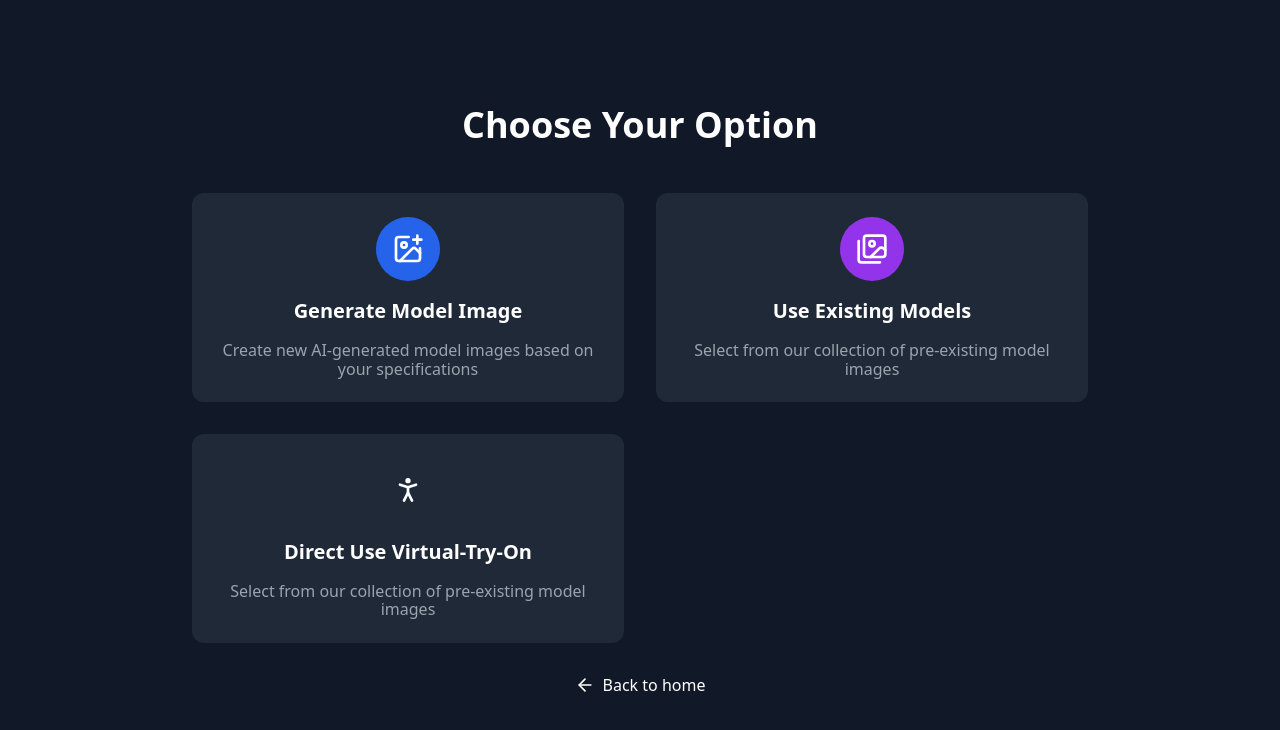
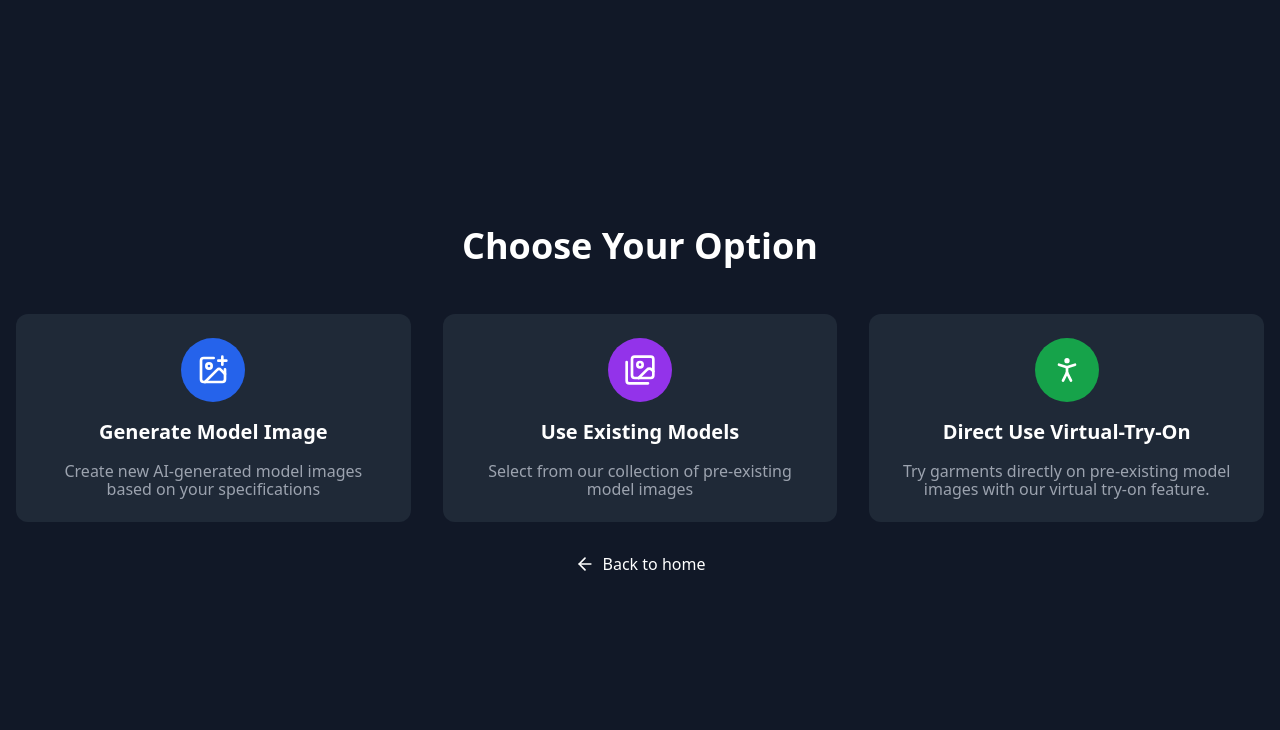
Before and after one commit to Suhail786553/ai4fi-frontend, a React (Vite) app: page /choose-option in a window 1280 px wide. Shown: the top 730 px of the page. Built offline with nearby package versions, Linux system fonts and the light colour scheme.

Commit message:
updatemodelpage

```diff
--- a/src/Components/ModelConfigFrom/ModelConfigForm.jsx
+++ b/src/Components/ModelConfigFrom/ModelConfigForm.jsx
@@ -1,3 +1,4 @@
+/* eslint-disable react/prop-types */
 import { useState } from "react";
 import { ChevronDown, ChevronUp, User, Camera, Palette, Image as ImageIcon, Sparkles, Info, Rocket } from "lucide-react";
 import {
@@ -47,9 +48,8 @@ const SegmentedControl = ({ options, value, onChange }) => {
       {options.map((option) => (
         <button
           key={option.value}
-          className={`flex-1 px-3 py-1.5 text-sm rounded-md transition-colors ${
-            value === option.value ? "bg-blue-600 text-white" : "text-gray-400 hover:text-white hover:bg-transparent "
-          }`}
+          className={`flex-1 px-3 py-1.5 text-sm rounded-md transition-colors ${value === option.value ? "bg-blue-600 text-white" : "text-gray-400 hover:text-white hover:bg-transparent "
+            }`}
           onClick={() => onChange(option.value)}>
           {option.label}
         </button>
@@ -69,11 +69,13 @@ const ModelConfigForm = ({
   setEyeColor,
   setCountry,
   setBackground,
+  setDnaNumber,
   background,
   setModel,
   setSeedType,
   setSeed,
   seed,
+  setDress,
   setShotType,
   shotType,
   country,
@@ -87,6 +89,8 @@ const ModelConfigForm = ({
   pose,
   loading,
   generateImage,
+  dress,
+  dnaNumber
 }) => {
   const [activeTab, setActiveTab] = useState("basic");
 
@@ -232,7 +236,10 @@ const ModelConfigForm = ({
                 </div>
                 <div>
                   <label className='block text-sm mb-1'>Dress Description</label>
-                  <textarea rows={1} className='w-full bg-gray-900 rounded p-2 text-sm' />
+                  <textarea rows={1} value={dress} onChange={(e) => {
+                    setDress(e.target.value); // Update dress state
+                    console.log("Dress Input:", e.target.value); // Debugging
+                  }} className='w-full bg-gray-900 rounded p-2 text-sm' />
                 </div>
                 <div>
                   <label className='block text-sm mb-1'>Pose</label>
@@ -262,12 +269,12 @@ const ModelConfigForm = ({
 
                 {seedType === "Custom Generated" && (
                   <div>
-                    <label className='block text-sm mb-1'>Model DNA Number (Seed) </label>
+                    <label className='block text-sm mb-1'>Model DNA Number</label>
                     <input
                       type='number'
                       className='w-full bg-gray-900 rounded p-2 text-sm'
-                      value={seed}
-                      onChange={(e) => setSeed(e.target.value)}
+                      value={dnaNumber}
+                      onChange={(e) => setDnaNumber(e.target.value)}
                     />
                   </div>
                 )}
@@ -313,14 +320,14 @@ const ModelConfigForm = ({
                     ))}
                   </select>
                 </div>
-                <div>
+                {/* <div>
                   <label className='block text-sm mb-1'>Lighting</label>
                   <select className='w-full bg-gray-900 rounded p-2 text-sm'>
                     <option>Natural</option>
                     <option>Studio</option>
                     <option>Dramatic</option>
                   </select>
-                </div>
+                </div> */}
               </div>
             </CollapsibleSection>
           </>
--- a/src/Pages/ChooseModelOpt/ChooseModelOpt.jsx
+++ b/src/Pages/ChooseModelOpt/ChooseModelOpt.jsx
@@ -6,10 +6,10 @@ const ChooseModelOption = () => {
   const navigate = useNavigate();
 
   return (
-    <div className='min-h-screen bg-gray-900 flex items-center justify-center p-4'>
-      <div className='max-w-4xl w-full space-y-8'>
+    <div className='min-h-screen bg-gray-900 flex items-center  justify-center p-4'>
+      <div className='max-w-7xl w-full space-y-8'>
         <h1 className='text-4xl font-bold text-center text-white mb-12'>Choose Your Option</h1>
-        <div className='grid md:grid-cols-2 gap-8'>
+        <div className='grid md:grid-cols-3 gap-8'>
           <div
             onClick={() => navigate("/model")}
             className='bg-gray-800 rounded-xl p-6 hover:bg-gray-700 transition-colors cursor-pointer group'>
@@ -37,11 +37,11 @@ const ChooseModelOption = () => {
             onClick={() => navigate("/virtualtryon")}
             className='bg-gray-800 rounded-xl p-6 hover:bg-gray-700 transition-colors cursor-pointer group'>
             <div className='flex flex-col items-center space-y-4'>
-              <div className='p-4 bg--600 rounded-full group-hover:bg-purple-500 transition-colors'>
+              <div className='p-4 bg-green-600 rounded-full group-hover:bg-green-500 transition-colors'>
                 <PersonStanding className='w-8 h-8 text-white' />
               </div>
               <h2 className='text-xl font-semibold text-white'>Direct Use Virtual-Try-On</h2>
-              <p className='text-gray-400 text-center'>Select from our collection of pre-existing model images</p>
+              <p className='text-gray-400 text-center'>Try garments directly on pre-existing model images with our virtual try-on feature.</p>
             </div>
           </div>
         </div>
--- a/src/Pages/Model/Model.jsx
+++ b/src/Pages/Model/Model.jsx
@@ -38,12 +38,12 @@ const ModelGeneratorUI = () => {
   const [seedType, setSeedType] = useState("Auto Generate");
   const [dnaNumber, setDnaNumber] = useState("");
   const [generatedImages, setGeneratedImages] = useState([]);
-  const [loadingCountdowns, setLoadingCountdowns] = useState([]);
+  // const [, setLoadingCountdowns] = useState([]);
   const [isModalOpen, setIsModalOpen] = useState(false); // Tracks if modal is open
   const [zoomedImage, setZoomedImage] = useState(null); // Stores the image to zoom
   const [startTime, setStartTime] = useState(null);
   const [endTime, setEndTime] = useState(null);
-  const [images, setImages] = useState([]);
+  // const [images, setImages] = useState([]);
 
   const handleDownload = async (imageUrl) => {
     try {
@@ -92,7 +92,7 @@ const ModelGeneratorUI = () => {
         auto_seed: autoSeed,
         num_images: 1,
       };
-
+      console.log("Sending payload:", payload); // Debugging
       try {
         setStartTime((prv) => ({ ...prv, [`image_${i + 1}`]: Date.now() }));
         const response = await axios.post(baseURL, payload);
@@ -195,6 +195,7 @@ const ModelGeneratorUI = () => {
           <div className='flex-grow w-full flex justify-center bg-black overflow-hidden'>
             <div className='grid grid-cols-1 sm:grid-cols-2 lg:grid-cols-4 gap-4 px-4 w-full'>
               {generatedImages.map((image, index) => (
+                // eslint-disable-next-line react/jsx-key
                 <div>
                   {startTime && endTime && startTime[`image_${index + 1}`] && endTime[`image_${index + 1}`] && (
                     <p className='text-sm mb-2 '>
```
